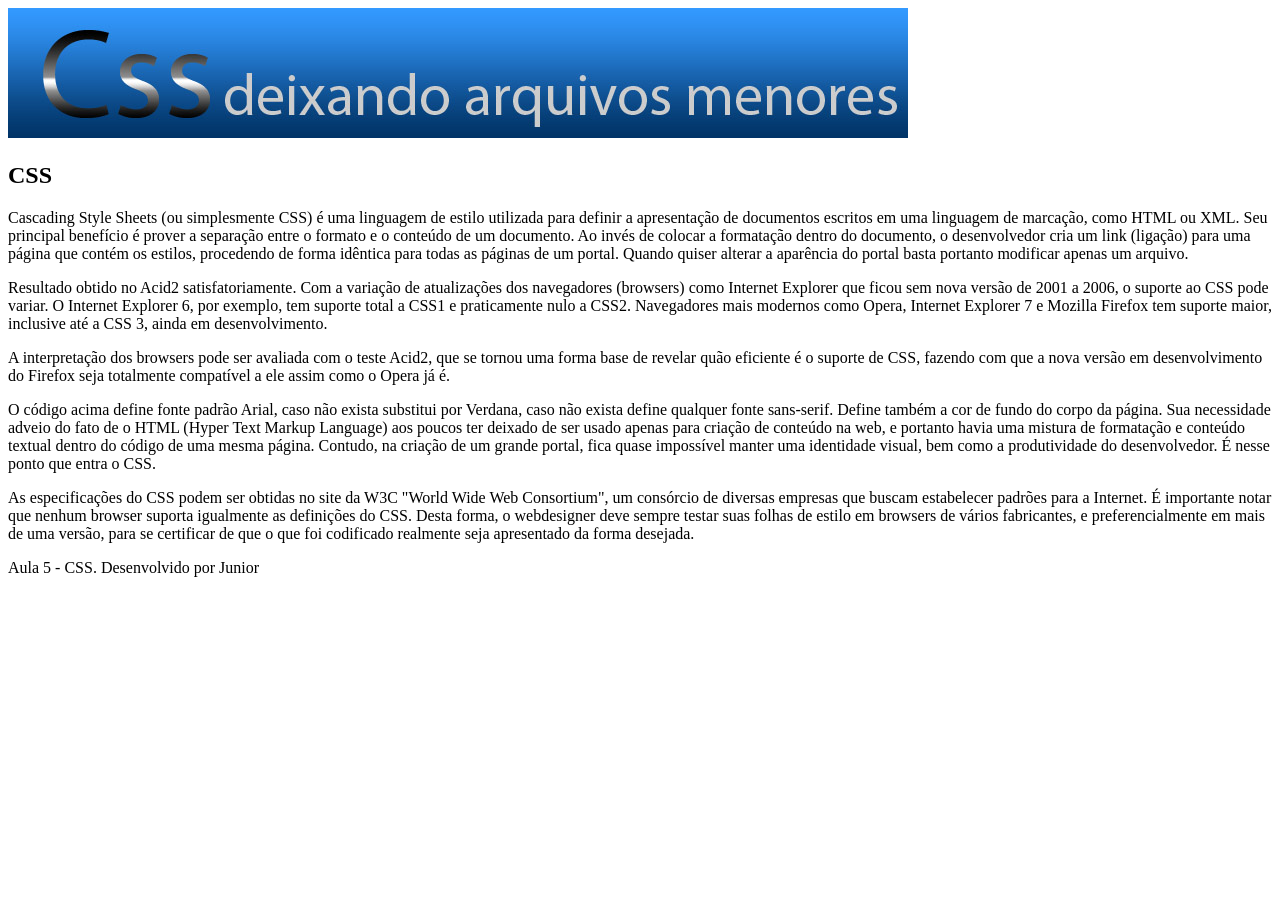
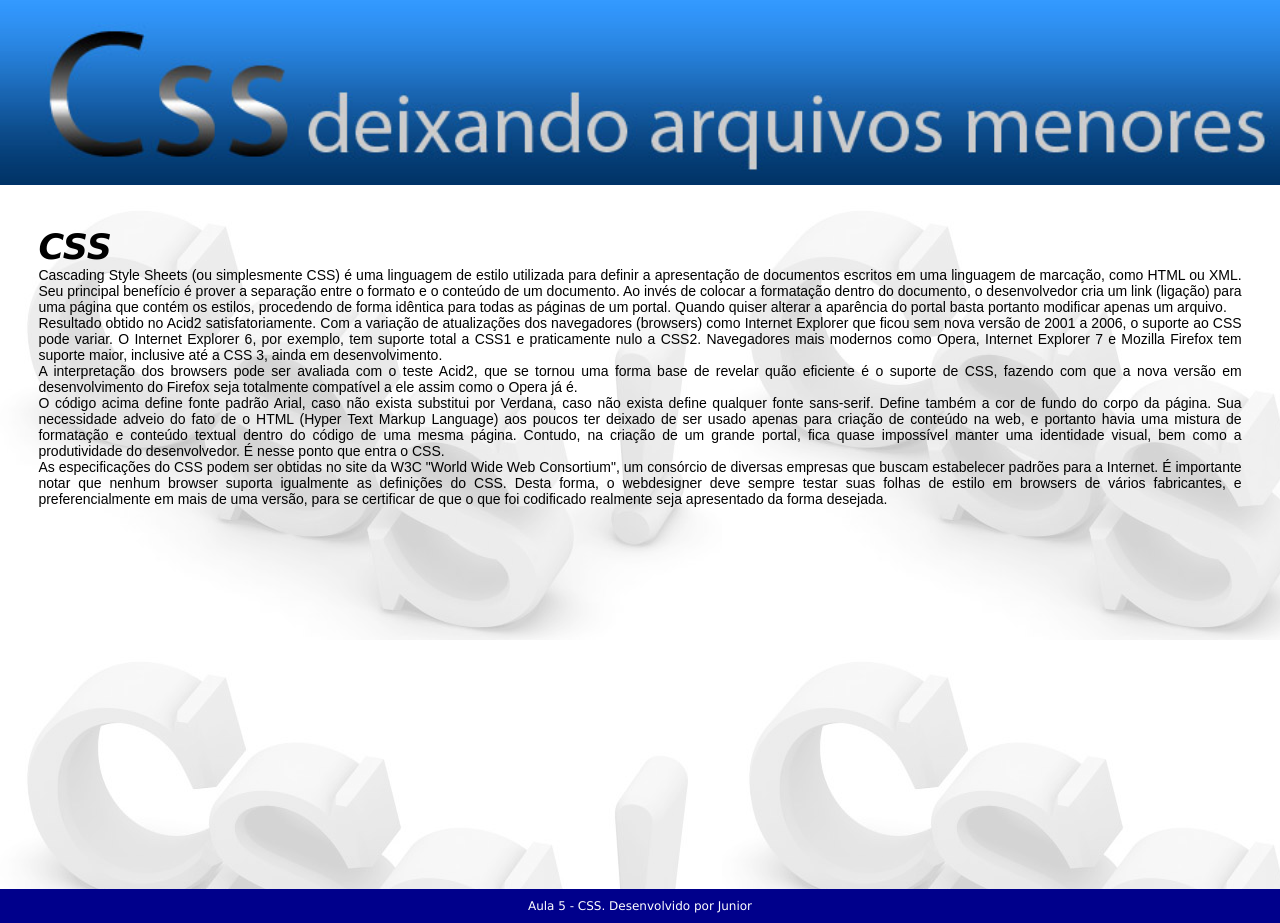
Before and after one commit to xikikropolis/contruiumwebsite, a plain HTML site: page index.html in a window 1280 px wide. Before the commit the page ends 800 px from the top, so only its background shows below. Drawn offline with Linux system fonts and the light colour scheme.

Commit message:
Aplicação de estilo com CSS

```diff
--- /dev/null
+++ b/css/estilo.css
@@ -0,0 +1,41 @@
+*{
+    margin: 0;
+    padding: 0;
+}
+#topo{
+    width: 100%;
+    height: auto;
+}
+#imgtopo{
+    width: 100%;
+    height: auto;
+}
+#conteudo{
+    width: 100%;
+    min-height: 700px;
+    background-image:url("../Imagens/bgcss.jpg");
+}
+section{
+    padding: 3%;
+}
+h1{
+    font-family: Verdana, Geneva, Tahoma, sans-serif;
+    font-size: 35px;
+    font-style: italic;
+}
+.paragrafo{
+    font-family: Arial, Helvetica, sans-serif;
+    font-size: 14px;
+    text-align: justify;
+}
+#rodape{
+    width: 100%;
+    height: auto;
+    font-family: Verdana, Geneva, Tahoma, sans-serif;
+    font-size: 12px;
+    text-align: center;
+    padding-top: 10px;
+    padding-bottom: 10px;
+    color: #fff;
+    background-color: darkblue;
+}
--- a/index.html
+++ b/index.html
@@ -6,6 +6,7 @@
     <meta name="keywords" content="css,html,website">
     <meta name="description" content="pagina explicativa sobre CSS">
     <title>Aula 5 - CSS</title>
+    <link rel="stylesheet" href="./css/estilo.css">
 </head>
 <body>
     <header id="topo">
```
